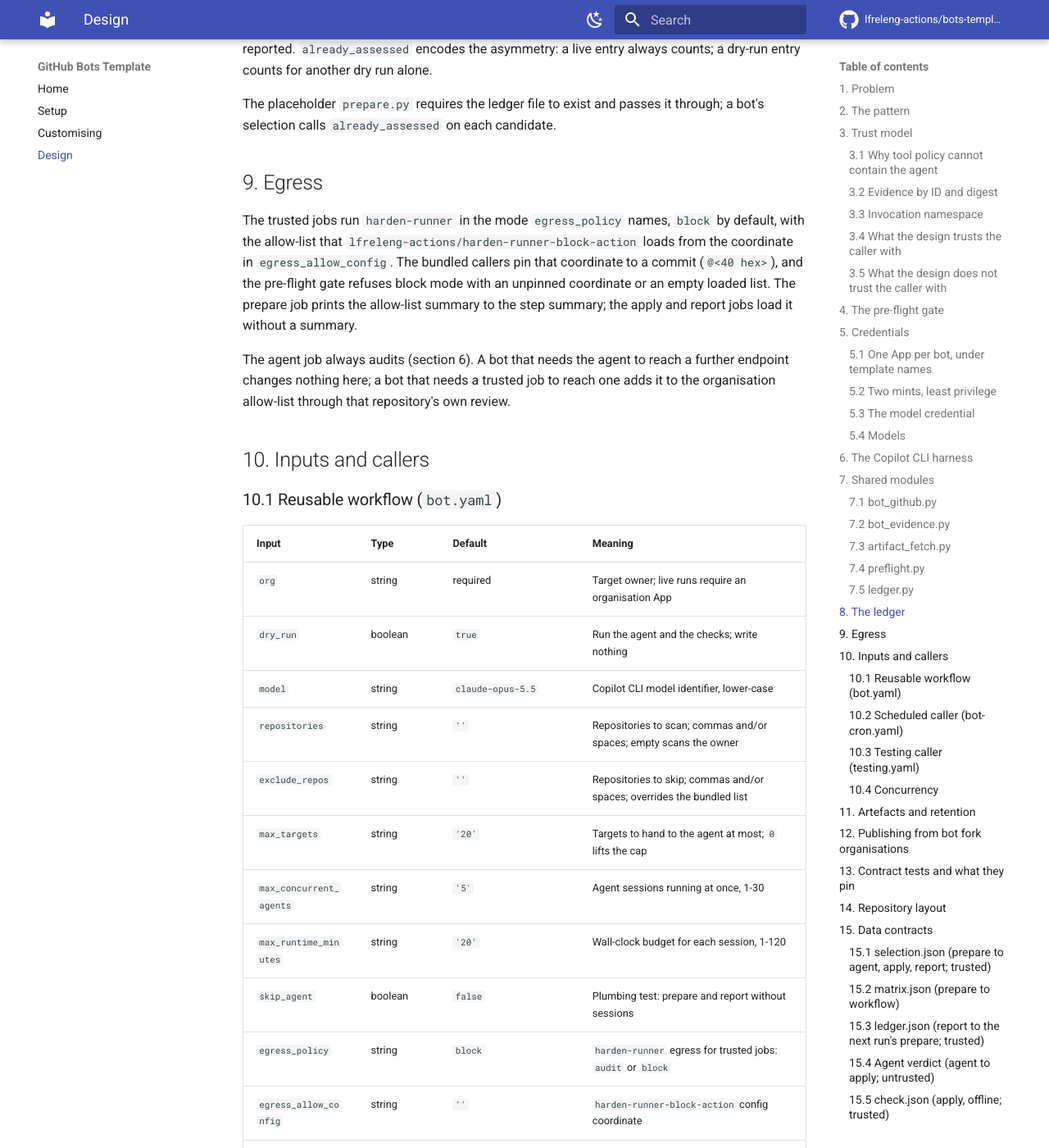
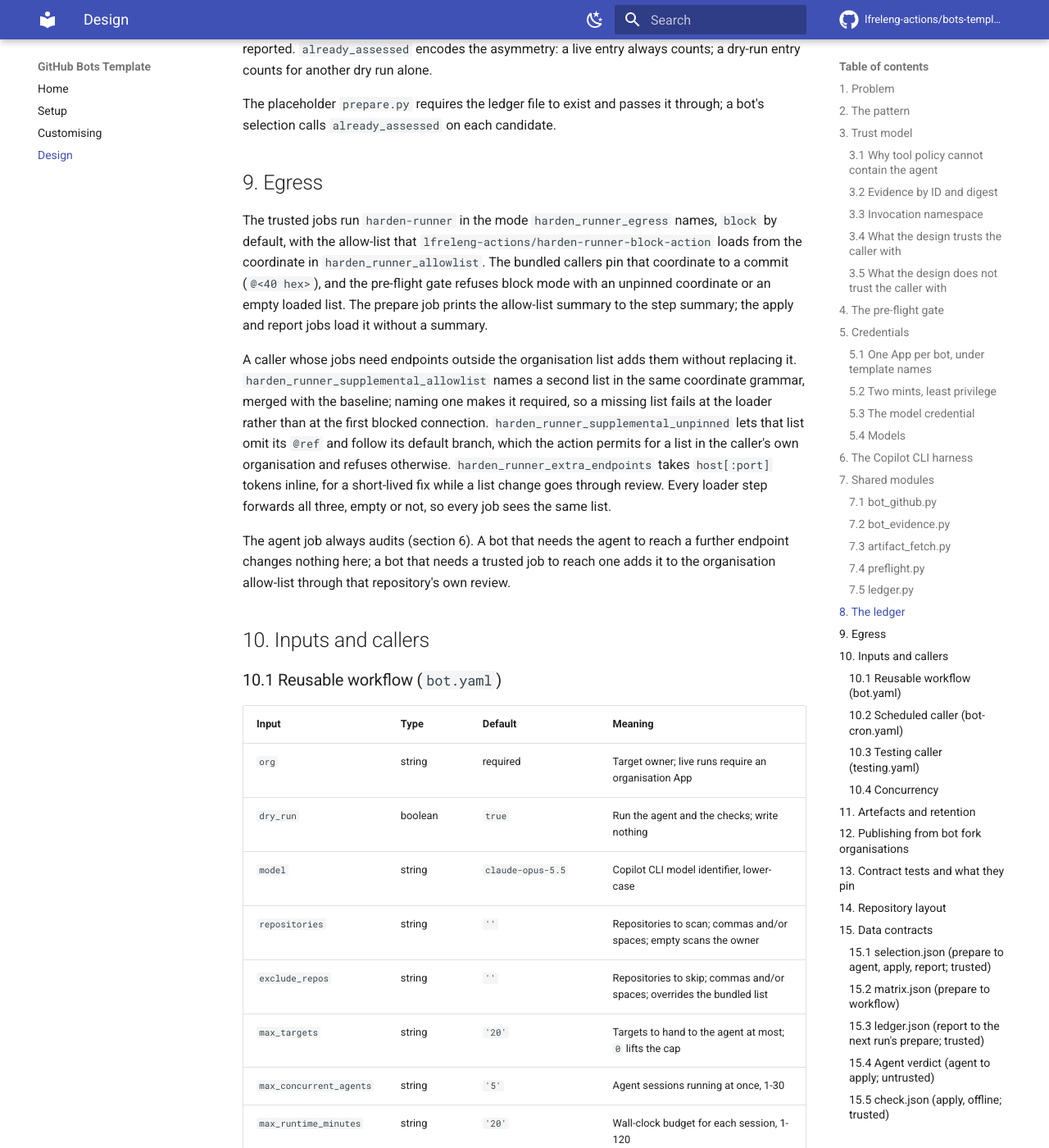
Before and after one commit to lfreleng-actions/bots-template, an MkDocs documentation site: the page built from docs/DESIGN.md, in a window 1280 px wide and 1400 px high, scrolled down 9270 px. Shown: the whole window at 82% size. Built offline with MkDocs 1.6.1 and Material for MkDocs 9.7.7, drawn with Linux system fonts in a browser that asks for light colours; comment, search, counter and statistics services are not loaded; some of the changed text lies outside the part shown.

Commit message:
Feat: Expose all harden-runner allow-list inputs
The reusable workflow hardened its trusted jobs through
harden-runner-block-action but exposed the baseline list alone, so a
caller had no way to reach the supplemental allow-list, the unpinned
same-org flag or the inline extra endpoints that every *-workflows
repository now offers (lfreleng-actions/.github#240).

Add harden_runner_supplemental_allowlist,
harden_runner_supplemental_unpinned and harden_runner_extra_endpoints,
and pass all five keys at each of the three loader steps so an empty
default reaches the action explicitly. supplemental_required is
derived rather than exposed: a caller naming a list depends on it.

Rename egress_policy and egress_allow_config to harden_runner_egress
and harden_runner_allowlist for parity with the rest of the estate.
No caller outside this repository passes either, so the bundled
cron and testing callers are the whole blast radius. The pre-flight
script's flags and environment names are internal and unchanged.

Bump the block-action pin to v0.15.0, the first release carrying
extra_endpoints, in the reusable workflow and release-drafter alike.

Co-authored-by: Claude <noreply@anthropic.com>
Signed-off-by: Matthew Watkins <mwatkins@linuxfoundation.org>

```diff
--- a/docs/DESIGN.md
+++ b/docs/DESIGN.md
@@ -151,7 +151,7 @@ jobs. Callers run reviewed assets with secrets or none at all: the
 testing workflow's pull request legs check out the pull request's
 own head as assets and pass no secret for this reason.
 
-`egress_allow_config` names the organisation allow-list coordinate
+`harden_runner_allowlist` names the organisation allow-list coordinate
 for `harden-runner-block-action`; the bundled callers pin it to a
 commit. `github_app_client_id` and the two secrets reach trusted
 jobs alone, by construction of the reusable workflow.
@@ -311,7 +311,7 @@ target, so a rerun of a matrix entry replaces its own earlier session
 rather than colliding with it.
 
 The agent job runs `harden-runner` in **audit** mode whatever the
-caller's `egress_policy`: the model backend, `api.githubcopilot.com`,
+caller's `harden_runner_egress`: the model backend, `api.githubcopilot.com`,
 is not in the organisation allow-list, and the job holds nothing a
 block could protect beyond the model credential. The trusted jobs
 run in block mode (section 9).
@@ -446,14 +446,27 @@ candidate.
 
 ## 9. Egress
 
-The trusted jobs run `harden-runner` in the mode `egress_policy`
+The trusted jobs run `harden-runner` in the mode `harden_runner_egress`
 names, `block` by default, with the allow-list that
 `lfreleng-actions/harden-runner-block-action` loads from the
-coordinate in `egress_allow_config`. The bundled callers pin that
+coordinate in `harden_runner_allowlist`. The bundled callers pin that
 coordinate to a commit (`@<40 hex>`), and the pre-flight gate refuses
 block mode with an unpinned coordinate or an empty loaded list. The
 prepare job prints the allow-list summary to the step summary; the
 apply and report jobs load it without a summary.
+
+A caller whose jobs need endpoints outside the organisation list
+adds them without replacing it. `harden_runner_supplemental_allowlist`
+names a second list in the same coordinate grammar, merged with the
+baseline; naming one makes it required, so a missing list fails at
+the loader rather than at the first blocked connection.
+`harden_runner_supplemental_unpinned` lets that list omit its `@ref`
+and follow its default branch, which the action permits for a list
+in the caller's own organisation and refuses otherwise.
+`harden_runner_extra_endpoints`
+takes `host[:port]` tokens inline, for a short-lived fix while a list
+change goes through review. Every loader step forwards all three,
+empty or not, so every job sees the same list.
 
 The agent job always audits (section 6). A bot that needs the agent
 to reach a further endpoint changes nothing here; a bot that needs a
@@ -466,22 +479,25 @@ through that repository's own review.
 
 <!-- markdownlint-disable MD013 -->
 
-| Input                   | Type    | Default                          | Meaning                                                                |
-| ----------------------- | ------- | -------------------------------- | ---------------------------------------------------------------------- |
-| `org`                   | string  | required                         | Target owner; live runs require an organisation App                    |
-| `dry_run`               | boolean | `true`                           | Run the agent and the checks; write nothing                            |
-| `model`                 | string  | `claude-opus-5.5`                | Copilot CLI model identifier, lower-case                               |
-| `repositories`          | string  | `''`                             | Repositories to scan; commas and/or spaces; empty scans the owner      |
-| `exclude_repos`         | string  | `''`                             | Repositories to skip; commas and/or spaces; overrides the bundled list |
-| `max_targets`           | string  | `'20'`                           | Targets to hand to the agent at most; `0` lifts the cap                |
-| `max_concurrent_agents` | string  | `'5'`                            | Agent sessions running at once, 1-30                                   |
-| `max_runtime_minutes`   | string  | `'20'`                           | Wall-clock budget for each session, 1-120                              |
-| `skip_agent`            | boolean | `false`                          | Plumbing test: prepare and report without sessions                     |
-| `egress_policy`         | string  | `block`                          | `harden-runner` egress for trusted jobs: `audit` or `block`            |
-| `egress_allow_config`   | string  | `''`                             | `harden-runner-block-action` config coordinate                         |
-| `github_app_client_id`  | string  | `''`                             | GitHub App client id; empty limits runs to dry-run                     |
-| `assets_repository`     | string  | `lfreleng-actions/bots-template` | Trusted repository providing the prompt and scripts                    |
-| `assets_ref`            | string  | `''`                             | Commit, tag or branch of the assets; empty resolves the caller's SHA   |
+| Input                                  | Type    | Default                          | Meaning                                                                |
+| -------------------------------------- | ------- | -------------------------------- | ---------------------------------------------------------------------- |
+| `org`                                  | string  | required                         | Target owner; live runs require an organisation App                    |
+| `dry_run`                              | boolean | `true`                           | Run the agent and the checks; write nothing                            |
+| `model`                                | string  | `claude-opus-5.5`                | Copilot CLI model identifier, lower-case                               |
+| `repositories`                         | string  | `''`                             | Repositories to scan; commas and/or spaces; empty scans the owner      |
+| `exclude_repos`                        | string  | `''`                             | Repositories to skip; commas and/or spaces; overrides the bundled list |
+| `max_targets`                          | string  | `'20'`                           | Targets to hand to the agent at most; `0` lifts the cap                |
+| `max_concurrent_agents`                | string  | `'5'`                            | Agent sessions running at once, 1-30                                   |
+| `max_runtime_minutes`                  | string  | `'20'`                           | Wall-clock budget for each session, 1-120                              |
+| `skip_agent`                           | boolean | `false`                          | Plumbing test: prepare and report without sessions                     |
+| `harden_runner_egress`                 | string  | `block`                          | `harden-runner` egress for trusted jobs: `audit` or `block`            |
+| `harden_runner_allowlist`              | string  | `''`                             | `harden-runner-block-action` config coordinate                         |
+| `harden_runner_supplemental_allowlist` | string  | `''`                             | Second allow-list merged with the baseline; same coordinate grammar    |
+| `harden_runner_supplemental_unpinned`  | boolean | `false`                          | Let the supplemental list omit `@ref`; same-organisation lists alone   |
+| `harden_runner_extra_endpoints`        | string  | `''`                             | Inline `host[:port]` tokens merged into the allow-list                 |
+| `github_app_client_id`                 | string  | `''`                             | GitHub App client id; empty limits runs to dry-run                     |
+| `assets_repository`                    | string  | `lfreleng-actions/bots-template` | Trusted repository providing the prompt and scripts                    |
+| `assets_ref`                           | string  | `''`                             | Commit, tag or branch of the assets; empty resolves the caller's SHA   |
 
 <!-- markdownlint-enable MD013 -->
 
```
Also changed, not shown: 5 other files.
